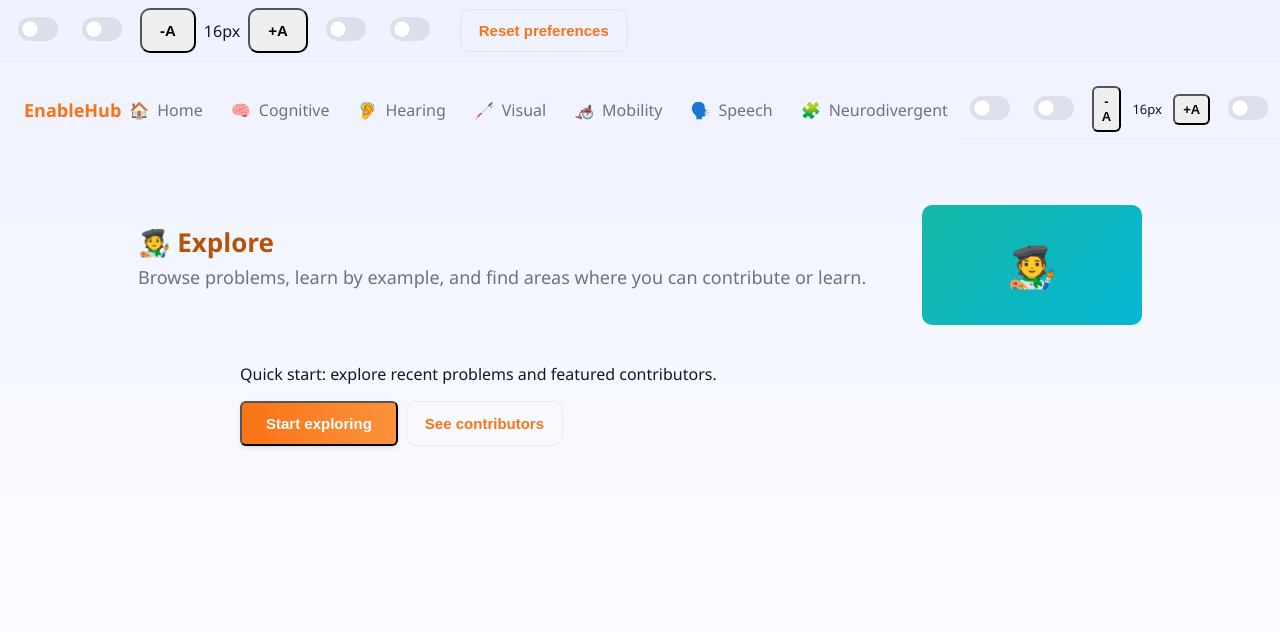
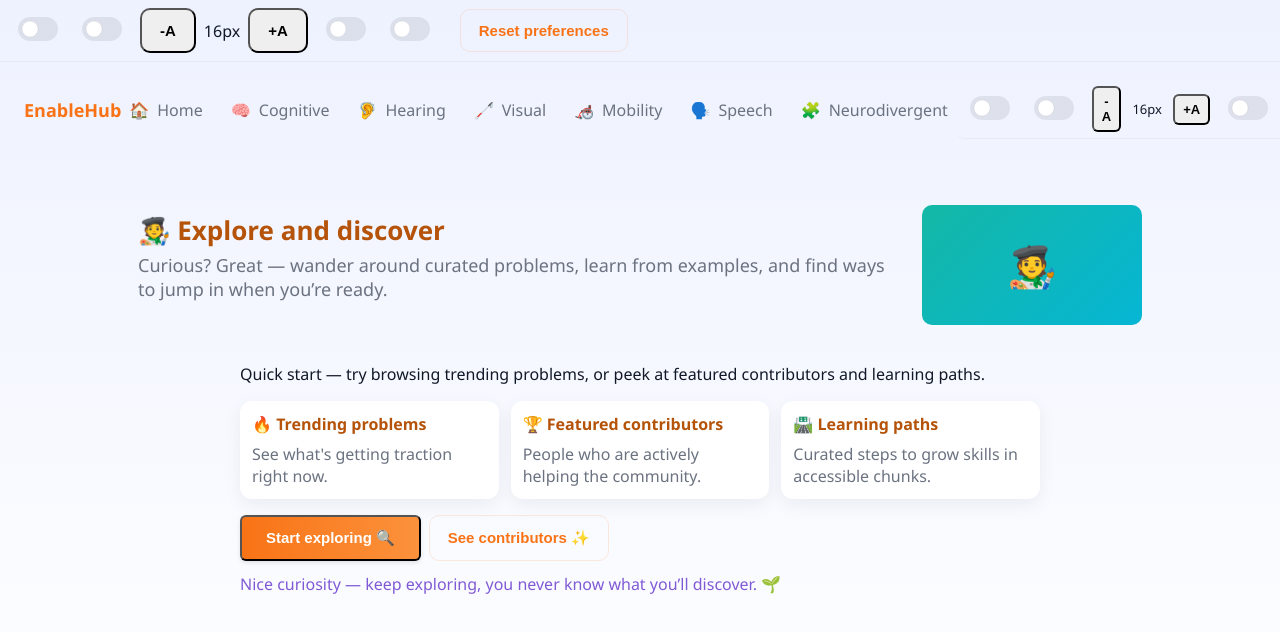
Before and after one commit to Vaish123-M/SolveTogether-platform, a React (Create React App) app in the folder EnableHub/client/: page /onboarding/explore in a window 1280 px wide. Shown: the top 632 px of the page. Built offline with nearby package versions, Linux system fonts and the light colour scheme.

Commit message:
designed onboarding flows

```diff
--- a/EnableHub/client/src/pages/onboarding/Contributor.js
+++ b/EnableHub/client/src/pages/onboarding/Contributor.js
@@ -5,18 +5,36 @@ export default function Contributor(){
     <main className="page">
       <section className="page-hero">
         <div className="hero-text">
-          <h2 className="hero-title">🧑‍💻 Welcome, contributor</h2>
-          <p className="hero-lead">Share your skills, find problems that match your expertise, and collaborate with learners.</p>
+          <h2 className="hero-title">🧑‍💻 Hey there — contributor</h2>
+          <p className="hero-lead">Thanks for lending your skills. Share solutions, review learner work, and pick problems that light you up.</p>
         </div>
         <div className="page-illustration theme-cognitive" aria-hidden>🧑‍💻</div>
       </section>
 
       <div style={{maxWidth:800, margin:'18px auto'}}>
-        <p>Quick start: pick topics you can help with and set your availability.</p>
-        <div style={{display:'flex', gap:8, marginTop:12}}>
-          <button className="btn btn-primary">Create profile</button>
-          <button className="btn btn-secondary">Browse problems</button>
+        <p>Quick start — tell us what you enjoy helping with and when you’re available. We’ll surface matching problems and learners.</p>
+
+        <div style={{display:'grid', gridTemplateColumns:'repeat(auto-fit,minmax(220px,1fr))', gap:12, marginTop:12}}>
+          <div className="problem-card" style={{padding:12}}>
+            <h4>🔎 Matched problems</h4>
+            <p style={{margin:0}}>Problems that match your skills and availability.</p>
+          </div>
+          <div className="problem-card" style={{padding:12}}>
+            <h4>🗓️ Availability</h4>
+            <p style={{margin:0}}>Set quick blocks or recurring times you can help.</p>
+          </div>
+          <div className="problem-card" style={{padding:12}}>
+            <h4>💬 Messages</h4>
+            <p style={{margin:0}}>Connect directly with learners and mentors.</p>
+          </div>
         </div>
+
+        <div style={{display:'flex', gap:8, marginTop:16}}>
+          <button className="btn btn-primary">Create profile ✨</button>
+          <button className="btn btn-secondary">Browse problems 🔎</button>
+        </div>
+
+        <div style={{marginTop:12, color:'#744210'}} aria-live="polite">Your help matters — thank you for being here. 🙏</div>
       </div>
     </main>
   )
--- a/EnableHub/client/src/pages/onboarding/Explore.js
+++ b/EnableHub/client/src/pages/onboarding/Explore.js
@@ -5,18 +5,36 @@ export default function Explore(){
     <main className="page">
       <section className="page-hero">
         <div className="hero-text">
-          <h2 className="hero-title">🧑‍🎨 Explore</h2>
-          <p className="hero-lead">Browse problems, learn by example, and find areas where you can contribute or learn.</p>
+          <h2 className="hero-title">🧑‍🎨 Explore and discover</h2>
+          <p className="hero-lead">Curious? Great — wander around curated problems, learn from examples, and find ways to jump in when you’re ready.</p>
         </div>
         <div className="page-illustration theme-neuro" aria-hidden>🧑‍🎨</div>
       </section>
 
       <div style={{maxWidth:800, margin:'18px auto'}}>
-        <p>Quick start: explore recent problems and featured contributors.</p>
-        <div style={{display:'flex', gap:8, marginTop:12}}>
-          <button className="btn btn-primary">Start exploring</button>
-          <button className="btn btn-secondary">See contributors</button>
+        <p>Quick start — try browsing trending problems, or peek at featured contributors and learning paths.</p>
+
+        <div style={{display:'grid', gridTemplateColumns:'repeat(auto-fit,minmax(220px,1fr))', gap:12, marginTop:12}}>
+          <div className="problem-card" style={{padding:12}}>
+            <h4>🔥 Trending problems</h4>
+            <p style={{margin:0}}>See what's getting traction right now.</p>
+          </div>
+          <div className="problem-card" style={{padding:12}}>
+            <h4>🏆 Featured contributors</h4>
+            <p style={{margin:0}}>People who are actively helping the community.</p>
+          </div>
+          <div className="problem-card" style={{padding:12}}>
+            <h4>🛣️ Learning paths</h4>
+            <p style={{margin:0}}>Curated steps to grow skills in accessible chunks.</p>
+          </div>
         </div>
+
+        <div style={{display:'flex', gap:8, marginTop:16}}>
+          <button className="btn btn-primary">Start exploring 🔍</button>
+          <button className="btn btn-secondary">See contributors ✨</button>
+        </div>
+
+        <div style={{marginTop:12, color:'#805ad5'}} aria-live="polite">Nice curiosity — keep exploring, you never know what you’ll discover. 🌱</div>
       </div>
     </main>
   )
--- a/EnableHub/client/src/pages/onboarding/Learner.js
+++ b/EnableHub/client/src/pages/onboarding/Learner.js
@@ -5,18 +5,36 @@ export default function Learner(){
     <main className="page">
       <section className="page-hero">
         <div className="hero-text">
-          <h2 className="hero-title">🧑‍🦽 Welcome, learner</h2>
-          <p className="hero-lead">Tell us a bit about your goals and the types of help you need. We'll match you with resources and contributors.</p>
+          <h2 className="hero-title">🧑‍🦽 Hi there — welcome, learner</h2>
+          <p className="hero-lead">You’re doing great — we’re here to help. Tell us a little about your goals and preferred ways of learning, and we’ll tailor resources and matches just for you.</p>
         </div>
         <div className="page-illustration theme-mobility" aria-hidden>🧑‍🦽</div>
       </section>
 
       <div style={{maxWidth:800, margin:'18px auto'}}>
-        <p>Quick start: choose one area to begin — Cognitive, Hearing, Visual, Mobility, Speech, or Neurodivergent support.</p>
-        <div style={{display:'flex', gap:8, marginTop:12}}>
-          <button className="btn btn-primary">Start onboarding</button>
-          <button className="btn btn-secondary">Maybe later</button>
+        <p>Quick start — pick one area that feels most important today. We’ll build a gentle path and connect you with helpful contributors.</p>
+
+        <div style={{display:'grid', gridTemplateColumns:'repeat(auto-fit,minmax(220px,1fr))', gap:12, marginTop:12}}>
+          <div className="problem-card" style={{padding:12}}>
+            <h4>✨ Recommended for you</h4>
+            <p style={{margin:0}}>Curated resources and short lessons based on your goals.</p>
+          </div>
+          <div className="problem-card" style={{padding:12}}>
+            <h4>🤝 Matched contributors</h4>
+            <p style={{margin:0}}>People ready to help — quick chats or scheduled sessions.</p>
+          </div>
+          <div className="problem-card" style={{padding:12}}>
+            <h4>🗓️ Upcoming</h4>
+            <p style={{margin:0}}>Your upcoming sessions and reminders, all in one place.</p>
+          </div>
         </div>
+
+        <div style={{display:'flex', gap:8, marginTop:16}}>
+          <button className="btn btn-primary">Let’s get started — set goals 🎯</button>
+          <button className="btn btn-secondary">I’ll explore first 👀</button>
+        </div>
+
+        <div style={{marginTop:12, color:'#2f855a'}} aria-live="polite">You’re doing great — small steps win big. 💪</div>
       </div>
     </main>
   )
--- a/EnableHub/client/src/pages/onboarding/Mentor.js
+++ b/EnableHub/client/src/pages/onboarding/Mentor.js
@@ -5,18 +5,36 @@ export default function Mentor(){
     <main className="page">
       <section className="page-hero">
         <div className="hero-text">
-          <h2 className="hero-title">🧑‍🏫 Welcome, mentor</h2>
-          <p className="hero-lead">Create workshops, mentor learners, and help scale community knowledge with structured sessions.</p>
+          <h2 className="hero-title">🧑‍🏫 Welcome — mentor</h2>
+          <p className="hero-lead">Thanks for stepping up. Your guidance helps learners grow — create thoughtful workshops, host sessions, and shape a supportive learning journey.</p>
         </div>
         <div className="page-illustration theme-cognitive" aria-hidden>🧑‍🏫</div>
       </section>
 
       <div style={{maxWidth:800, margin:'18px auto'}}>
-        <p>Quick start: create your first session or join a mentorship cohort.</p>
-        <div style={{display:'flex', gap:8, marginTop:12}}>
-          <button className="btn btn-primary">Create session</button>
-          <button className="btn btn-secondary">Find mentees</button>
+        <p>Quick start — build your first session or browse mentee requests. We’ll help you run engaging, accessible workshops.</p>
+
+        <div style={{display:'grid', gridTemplateColumns:'repeat(auto-fit,minmax(220px,1fr))', gap:12, marginTop:12}}>
+          <div className="problem-card" style={{padding:12}}>
+            <h4>🗓️ Upcoming sessions</h4>
+            <p style={{margin:0}}>Manage sessions and attendee lists at a glance.</p>
+          </div>
+          <div className="problem-card" style={{padding:12}}>
+            <h4>🎯 Mentee requests</h4>
+            <p style={{margin:0}}>See learners who need help and match with ease.</p>
+          </div>
+          <div className="problem-card" style={{padding:12}}>
+            <h4>📈 Impact</h4>
+            <p style={{margin:0}}>Track feedback and outcomes from your workshops.</p>
+          </div>
         </div>
+
+        <div style={{display:'flex', gap:8, marginTop:16}}>
+          <button className="btn btn-primary">Create workshop ✍️</button>
+          <button className="btn btn-secondary">Find mentees 🤝</button>
+        </div>
+
+        <div style={{marginTop:12, color:'#2b6cb0'}} aria-live="polite">Let’s solve this together — your experience matters. 🌟</div>
       </div>
     </main>
   )
```
